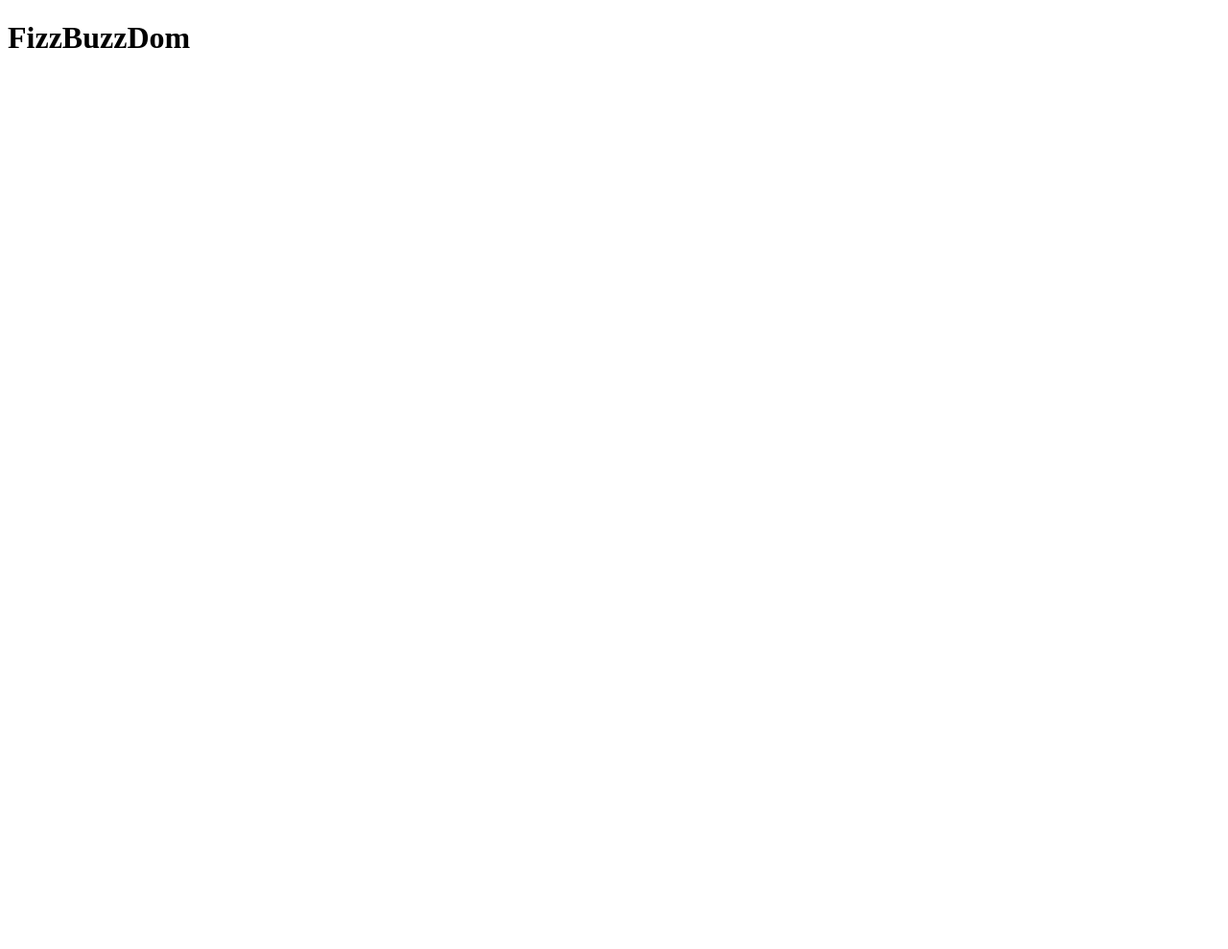
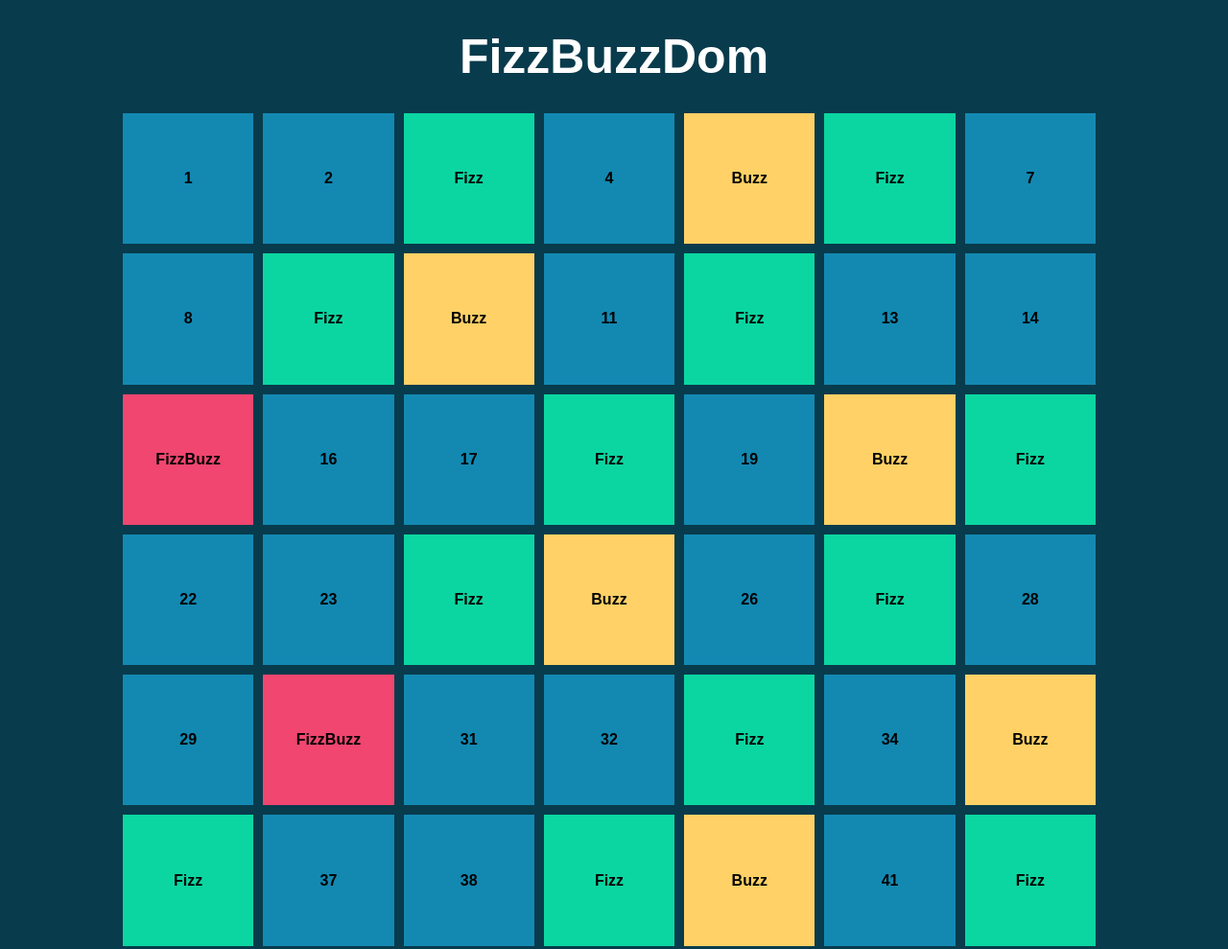
Before and after one commit to Levva01/js-fizzbuzzdom, a plain HTML site: page index.html in a window 1280 px wide. Shown: the top 989 px of the page at 96% size. Before the commit the page ends 800 px from the top, so only its background shows below. Drawn offline with Linux system fonts and the light colour scheme.

Commit message:
progetto completato

```diff
--- a/css/style.css
+++ b/css/style.css
@@ -0,0 +1,59 @@
+/*------------
+    RESET
+------------*/
+
+* {
+    box-sizing: border-box;
+    margin: 0;
+    padding: 0;
+}
+
+/*--------------
+    COMMONS
+--------------*/
+
+body {
+    background-color: #083b4c;
+    font-family: Arial, Helvetica, sans-serif;
+}
+
+.container{
+    width: 80vw;
+    margin: auto;
+    display: flex;
+    flex-wrap: wrap;
+    gap: 10px;
+    margin-bottom: 30px;
+}
+
+h1{
+    padding: 30px 0;
+    font-size: 50px;
+    color: white;
+    text-align: center;
+}
+
+.box{
+    width: calc(80vw / 7 - 10px);
+    height: calc(80vw / 7 - 10px);
+    display: flex;
+    justify-content: center;
+    align-items: center;
+    font-weight: bold;
+}
+
+.bg-color-yellow{
+    background-color: #ffd166;
+}
+
+.bg-color-green{
+    background-color: #0bd6a1;
+}
+
+.bg-color-blue{
+    background-color: #1389b2;
+}
+
+.bg-color-red{
+    background-color: #f0466f;
+}
--- a/index.html
+++ b/index.html
@@ -9,9 +9,10 @@
 </head>
 <body>
 
+
+    <h1>FizzBuzzDom</h1>
+
     <div class="container">
-
-        <h1>FizzBuzzDom</h1>
 
 
     </div>
--- a/js/script.js
+++ b/js/script.js
@@ -1,13 +1,27 @@
+const container = document.querySelector(".container");
+
 for(let i = 1; i <= 100; i++){
 
+    const element = document.createElement("div");
+
+    element.classList.add("box");
+
     if(i % 3 === 0 && i % 5 === 0){
-        console.log("FizzBuzz");
+        element.innerText = "FizzBuzz";
+        element.classList.add("bg-color-red");
+        container.append(element);
+
     } else if(i % 5 === 0){
-        console.log("Buzz");
+        element.innerText = "Buzz";
+        element.classList.add("bg-color-yellow")
+        container.append(element);
     } else if(i % 3 === 0){
-        console.log("Fizz");
+        element.innerText = "Fizz";
+        element.classList.add("bg-color-green")
+        container.append(element);
     } else {
-        console.log(i);
+        element.innerText = i;
+        element.classList.add("bg-color-blue")
+        container.append(element);
     }
-
 }
```
